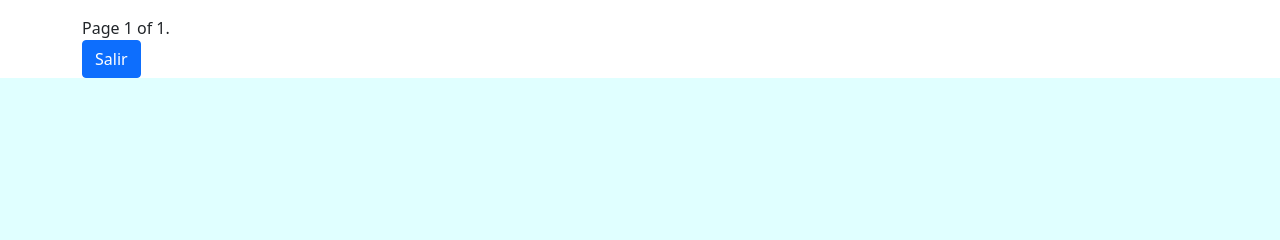
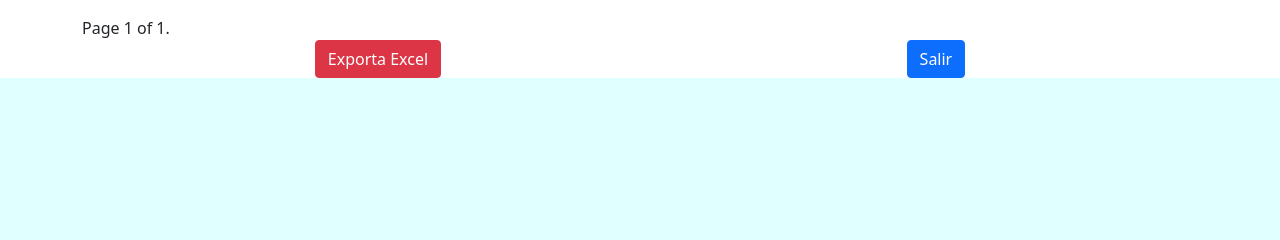
Before and after one commit to k3nsh1n-h1mur4/estructuraFinal, a Django app: page /estructura/list/ in a window 1280 px wide. Shown: the part 113-353 px from the top of the page. Run offline with Django 5.2, Linux system fonts and the light colour scheme; the visitor is signed in with stand-in values (Sample User, id 1); data that the repository does not hold is empty.

Commit message:
add export_excel view

```diff
--- a/estructura/admin.py
+++ b/estructura/admin.py
@@ -2,7 +2,7 @@ from django.contrib import admin
 
 from .models import EstructuraModel
 
-class RegistrationAdmin(admin.ModelAdmin):
-    fields = ['id', 'matricula', 'nombre']
+class EstructuraAdmin(admin.ModelAdmin):
+    pass
 
-admin.site.register(EstructuraModel, RegistrationAdmin)
+admin.site.register(EstructuraModel, EstructuraAdmin)
--- a/estructura/urls.py
+++ b/estructura/urls.py
@@ -10,4 +10,6 @@ urlpatterns = [
     path('list/', views.list, name='list'),
     path('details/<int:id>', views.details, name='details'),
     path('delete/<int:id>', views.delete, name='delete'),
+    path('logout/', views.logout, name='logout'),
+    path('export_excel/', views.export_excel, name='export_excel'),
 ] + static(settings.STATIC_URL, document_root=settings.STATIC_ROOT)
--- a/estructura/views.py
+++ b/estructura/views.py
@@ -1,11 +1,16 @@
 import os
+import glob
 import sqlite3
 from PIL import Image
+import pandas as pd
+from openpyxl import Workbook
 
 from .connection import Connection
 
+from estructuraFinal.settings import BASE_DIR
+
 from django.core.paginator import Paginator
-
+from django.http import FileResponse
 from django.conf import settings
 from django.shortcuts import render, HttpResponse, redirect
 from django.contrib.auth.decorators import login_required
@@ -32,13 +37,20 @@ def login(request):
     error = None
     form = AuthenticationForm
     request.session['id'] = request.POST['username']
-    print(request.session,get('username'))
+    print(request.session)
+    print(request.session.get('username'))
     return render(request, 'registration/login.html', {'form': form, 'title': title})
 
 @login_required
 def logout(request):
+    print(request)
     if request.method == 'POST':
-        logout.flush()
+        request.session.flush()
+        request.user = ""
+        return redirect('login')
+    return HttpResponse(request.session)
+    #if request.method == 'POST':
+    #    logout.flush()
 
 
 
@@ -130,8 +142,7 @@ def list(request):
         page_number = request.GET.get("page")
         page_obj = paginator.get_page(page_number)
         cur.close()
-        print(total)
-        print(request.user.username)
+        cnx.close()
     return render(request, 'list.html', {'title': title, 'error': error, 'page_obj' : page_obj, 'total': total})
 
 @login_required
@@ -159,3 +170,32 @@ def delete(request,id):
     cnx.commit()
     cur.close()
     return redirect('list')
+
+def ExportE(result, user):
+    wb = Workbook()
+    ws = wb.active
+    for i in result:
+        ws.append(i)
+    wb.save('Datos' + user + '.xlsx')
+
+
+
+@login_required
+def export_excel(request):
+    title = 'Exportar a Excel'
+    error = None
+    if request.method == 'GET':
+        cnx = Connection.getConnection()
+        cur = cnx.cursor()
+        cur.execute("SELECT * FROM estructuratbl WHERE user_id = {0}".format(request.user.id))
+        ctx = cur.fetchall()
+        cnx.commit()
+        cur.close()
+        ExportE(ctx, request.user.username)
+        if ctx == None:
+            return
+        else:
+            createdFile = glob.iglob(os.path.join(BASE_DIR, '*.xlsx'), recursive=True)
+            last_file = max(createdFile, key=os.path.getctime)
+            response = FileResponse(open(last_file, 'rb'), as_attachment=True)
+            return response
--- a/estructuraFinal/urls.py
+++ b/estructuraFinal/urls.py
@@ -26,7 +26,7 @@ from estructura import views
 urlpatterns = [
     path('accounts/', include('django.contrib.auth.urls')),
     path('accounts/login', LoginView.as_view(), name='login'),
-    path('accounts/logout', LogoutView.as_view(), name='logout'),
+    path('accounts/logout/', LogoutView.as_view(), name='logout'),
     path('accounts/createUser/', views.createUser, name='createUser'),
     path('estructura/', include('estructura.urls')),
     path('admin/', admin.site.urls),
--- a/static/styles.css
+++ b/static/styles.css
@@ -2,14 +2,20 @@
     background-color: lightcyan;
 }
 
-#menu-btns > li{
-    list-style: none;
+#menu-btns {
+    display: flex;
+    flex-direction: row;
+    justify-content: space-between;
+    align-items: center;
+    row-gap: 10px;
 }
+
 
 #btn-listado {
     display: flex;
     justify-content: center;
     align-items: center;
+
 }
 
 #btn-register {
@@ -17,3 +23,10 @@
     justify-content: center;
     align-items: center;
 }
+
+#btnsout {
+    display:flex;
+    flex-direction: row;
+    justify-content: space-around;
+    align-items: center;
+}
--- a/templates/list.html
+++ b/templates/list.html
@@ -24,10 +24,11 @@
               <td>{{ register.1 }} </td>
               <td>{{ register.2 }} </td>
               <td>
-                <ul id="menu-btns">
-                  <li> <a href="{% url 'details' register.0 %}" class="btn btn-secondary">Ver Detalles</a></li>
-                  <li> <a href="{% url 'delete' register.0 %}" class="btn btn-danger">Eliminar</a></li>
-                </ul>
+                <div id="menu-btns">
+                  <div> <a href="{% url 'details' register.0 %}" class="btn btn-secondary">Ver Detalles</a></div>
+                  <div> <a href="{% url 'delete' register.0 %}" class="btn btn-danger">Eliminar</a></div>
+                  <!-- <div> <a href="{% url 'export_excel' %}" class="btn btn-danger">Exporta Excel</a></div> -->
+                </div>
               </td>
             </tr>
             {% endfor %}
@@ -49,8 +50,11 @@
                   <a href="?page={{ page_obj.paginator.num_pages }}">last &raquo;</a>
               {% endif %}
           </span>
-      </div>
-    <a href="{% url 'logout' %}" class="btn btn-primary">Salir</a>
+        </div>
+          <div id="btnsout">
+            <div> <a href="{% url 'export_excel' %}" class="btn btn-danger">Exporta Excel</a></div>
+            <div> <a href="{% url 'logout' %}" class="btn btn-primary">Salir</a></div>
+          </div>
       </div>
     </div>
   </div>
```
Also changed, not shown: templates/registration/logged_out.html (added), 2 other files.
